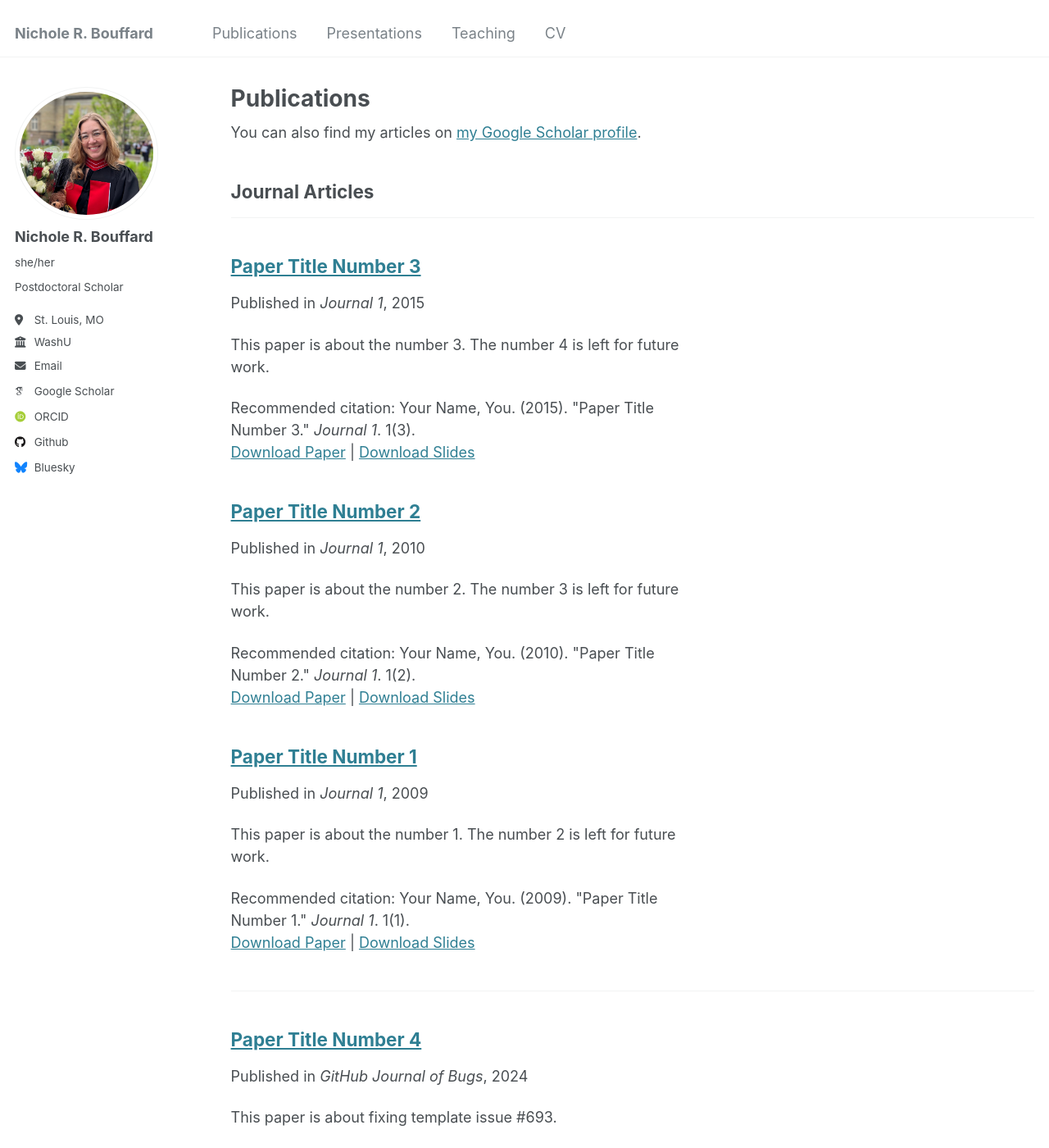
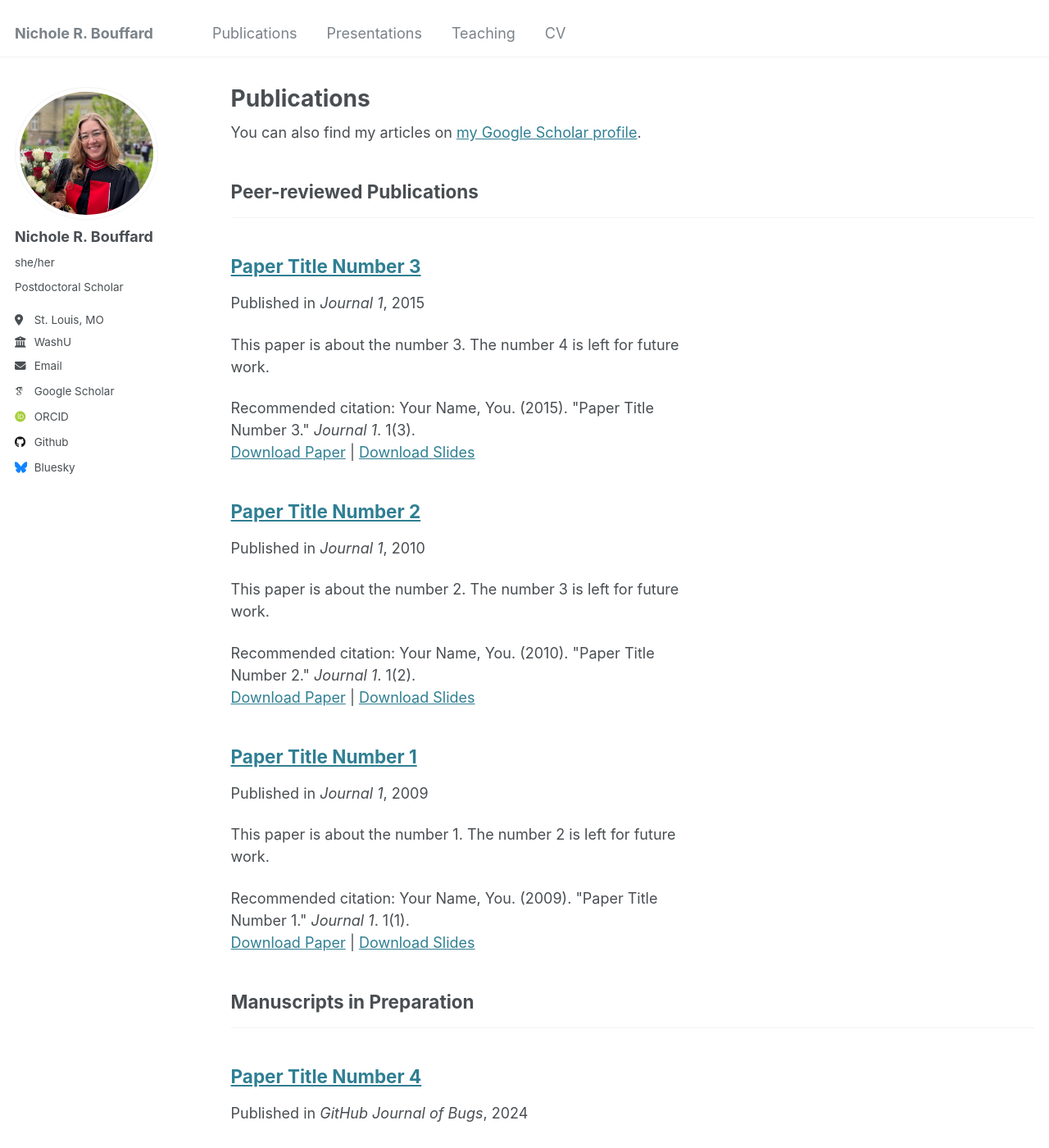
Before and after one commit to nrbouffard/nrbouffard.github.io, a Jekyll site: the page built from _pages/publications.html, in a window 1280 px wide and 1400 px high. Shown: the whole window at 82% size. Built offline with Jekyll 4.4.1, drawn with Linux system fonts in a browser that asks for light colours; some web fonts are replaced.

Commit message:
Update _config.yml

```diff
--- a/_config.yml
+++ b/_config.yml
@@ -79,9 +79,9 @@ publication_category:
   books:
     title: #'Book Reviews'
   manuscripts:
-    title: 'Journal Articles'
+    title: 'Peer-reviewed Publications'
   conferences:
-    title: #'Conference Presentations'
+    title: 'Manuscripts in Preparation'
 
 # Site Settings
 teaser                   :  # filename of teaser fallback teaser image placed in /images/, .e.g. "500x300.png"
```
